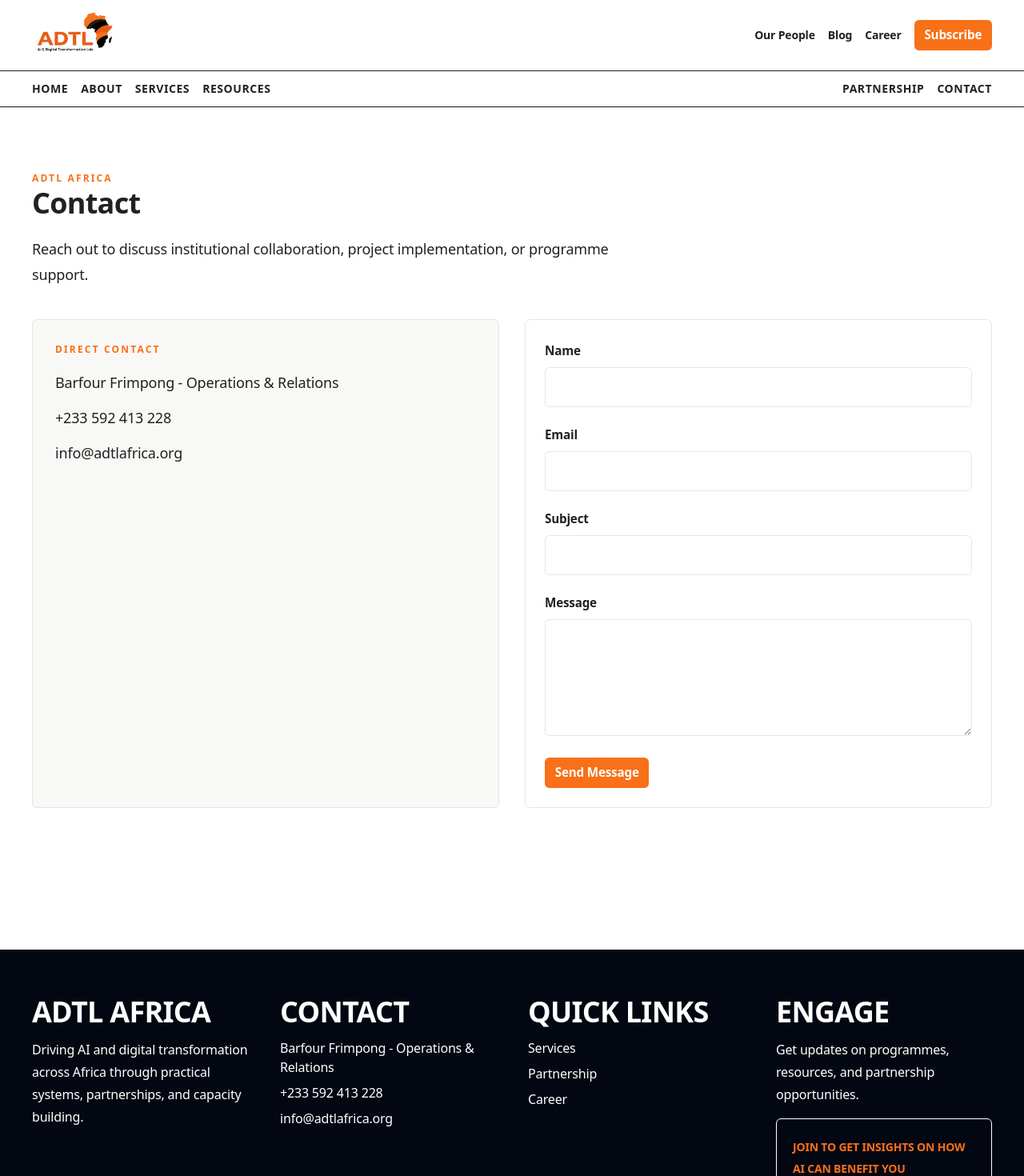
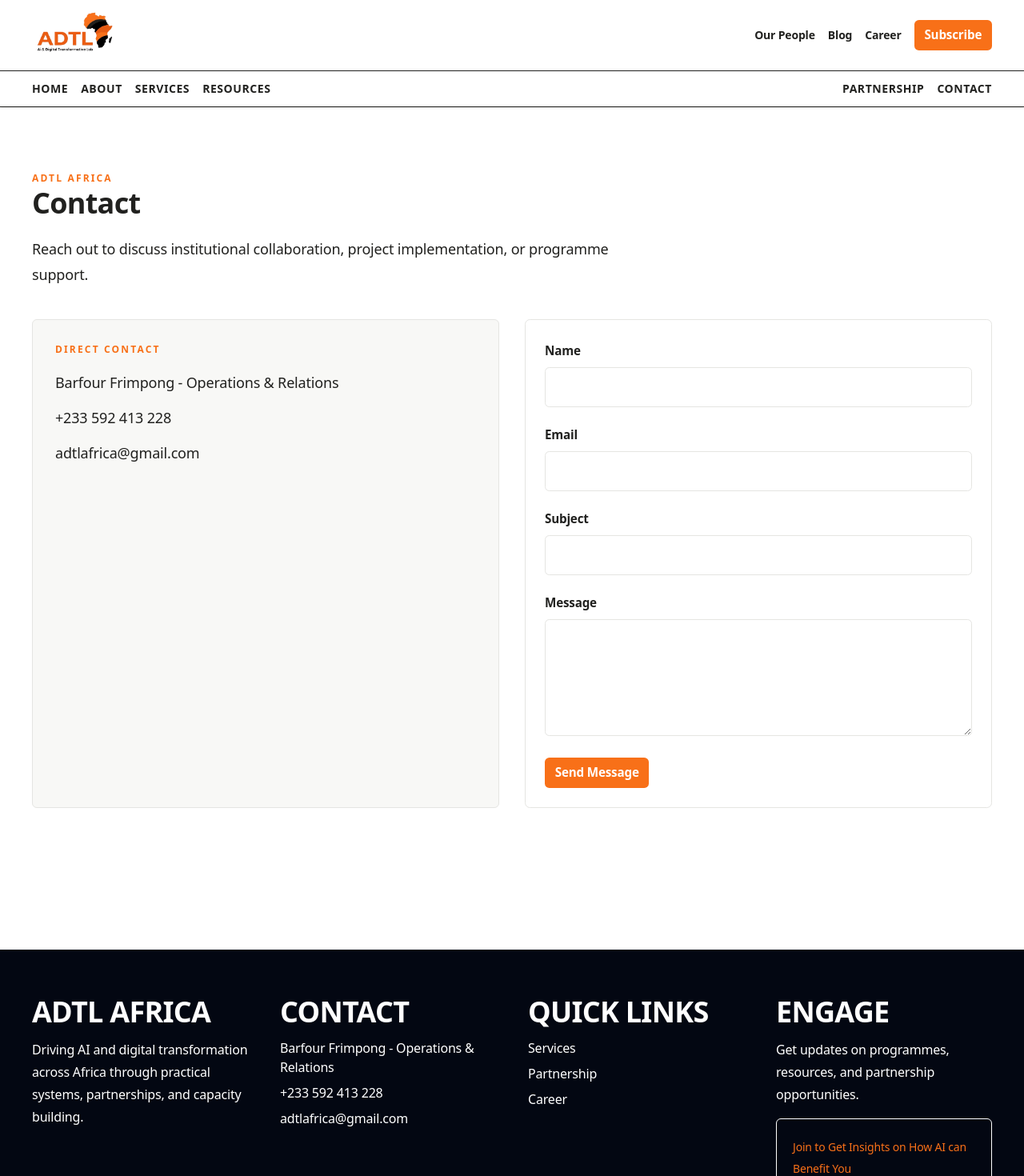
Before and after one commit to isaacbawa/adtlafrica_org, a Next.js app: page /contact in a window 1280 px wide. Shown: the top 1470 px of the page at 80% size. Built offline with nearby package versions, Linux system fonts and the light colour scheme; no server answers.

Commit message:
Images added to About and Services pages and the font size of the subscribe label reduced

```diff
--- a/src/app/about/page.tsx
+++ b/src/app/about/page.tsx
@@ -17,7 +17,7 @@
                 description="We are a mission-driven not-for-profit helping partners and clients move from digital ambition to practical, scalable implementation outcomes."
             >
                 <Image
-                    src="/visual-capacity.svg"
+                    src="/ADTL Africa_About.jpg"
                     alt="Illustration of institutional learning and delivery"
                     width={960}
                     height={640}
--- a/src/app/contact/page.tsx
+++ b/src/app/contact/page.tsx
@@ -20,7 +20,7 @@
                         <div className="mt-3 sm:mt-4 space-y-2 sm:space-y-3 text-sm sm:text-base md:text-lg leading-6 sm:leading-7 md:leading-8 text-ink">
                             <p>Barfour Frimpong - Operations & Relations</p>
                             <p>+233 592 413 228</p>
-                            <p>info@adtlafrica.org</p>
+                            <p>adtlafrica@gmail.com</p>
                         </div>
                     </div>
                     <ContactForm />
--- a/src/app/services/page.tsx
+++ b/src/app/services/page.tsx
@@ -18,7 +18,7 @@
                 description="Our services are designed for institutions, governments, NGOs, and private clients that require practical deployment support and durable capability transfer."
             >
                 <Image
-                    src="/adtl-africa-services.png"
+                    src="/ADTL Africa_Services.jpg"
                     alt="Illustration of integrated service delivery"
                     width={960}
                     height={640}
--- a/src/components/newsletter-form.tsx
+++ b/src/components/newsletter-form.tsx
@@ -34,10 +34,10 @@
             {!status ? (
                 <>
                     <label
-                        className="font-bold text-(--brand-primary) sm:text-sm"
+                        className="text-(--brand-primary) sm:text-sm"
                         htmlFor="newsletter-email"
                     >
-                        JOIN TO GET INSIGHTS ON HOW AI CAN BENEFIT YOU
+                        Join to Get Insights on How AI can Benefit You
                     </label>
 
                     <div className="flex flex-col sm:flex-row gap-2 sm:gap-3 items-center">
--- a/src/components/site-footer.tsx
+++ b/src/components/site-footer.tsx
@@ -22,7 +22,7 @@
                     <ul className="mt-2 sm:mt-3 space-y-1.5 sm:space-y-2 text-sm sm:text-base text-ink">
                         <li>Barfour Frimpong - Operations & Relations</li>
                         <li>+233 592 413 228</li>
-                        <li>info@adtlafrica.org</li>
+                        <li>adtlafrica@gmail.com</li>
                     </ul>
                 </div>
 
```
Also changed, not shown: public/ADTL Africa_About.jpg (added), public/ADTL Africa_Services.jpg (added).
